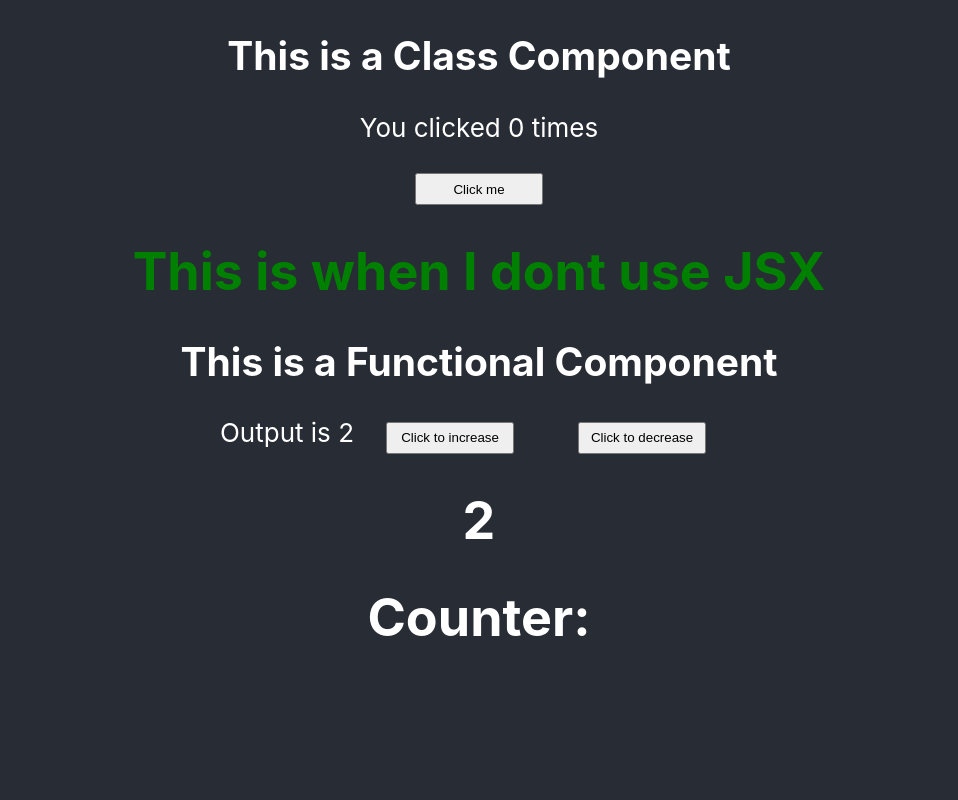
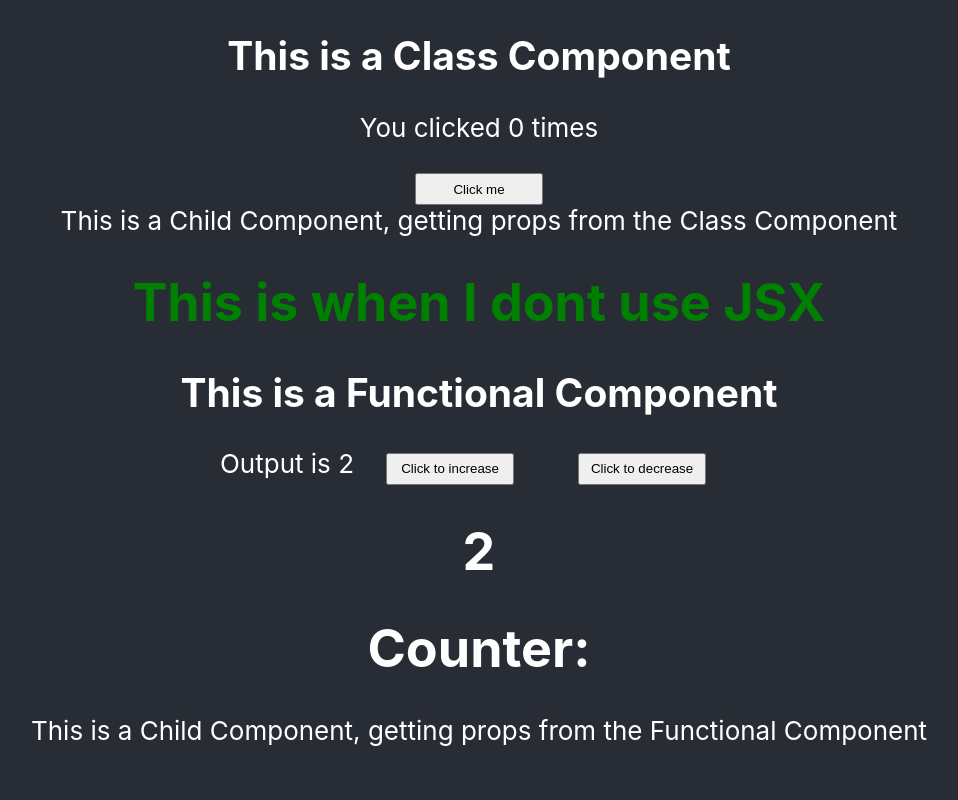
Before and after one commit to harinipriyak/notes-app, a React (Create React App) app: page / in a window 1280 px wide. Shown: the top 800 px of the page, without its empty margins (161-1119 px from the left). Built offline with nearby package versions, Linux system fonts and the light colour scheme.

Commit message:
Add Code for Props

```diff
--- /dev/null
+++ b/src/ChildComponent.js
@@ -0,0 +1,12 @@
+import React from "react";
+
+const ChildComponent = ({type}) => {
+    return (
+        <div>
+            This is a Child Component, getting props from the {type} Component
+        </div>
+    );
+
+};
+
+export default ChildComponent;
--- a/src/ClassComponent.js
+++ b/src/ClassComponent.js
@@ -1,4 +1,5 @@
 import React from 'react';
+import ChildComponent from "./ChildComponent";
 
 export default class Counter extends React.Component {
     constructor(props) {
@@ -17,6 +18,7 @@ export default class Counter extends React.Component {
                 <button onClick={() => this.setState({ count: this.state.count + 1 })}>
                     Click me
                 </button>
+                <ChildComponent type='Class' />
             </div>
         );
     }
--- a/src/FunctionalComponent.js
+++ b/src/FunctionalComponent.js
@@ -1,4 +1,5 @@
 import React, {useEffect, useState} from "react";
+import ChildComponent from "./ChildComponent";
 
 const FunctionalComponent =({data}) => {
     const [counter, setCounter] = useState(0);
@@ -35,6 +36,7 @@ const FunctionalComponent =({data}) => {
                 <button onClick={decreaseCounter}> Click to decrease </button>
                 <h1>{counter}</h1>
                 <h1>{counterContent}</h1>
+                <ChildComponent type='Functional' />
             </header>
         </div>
     );
```
